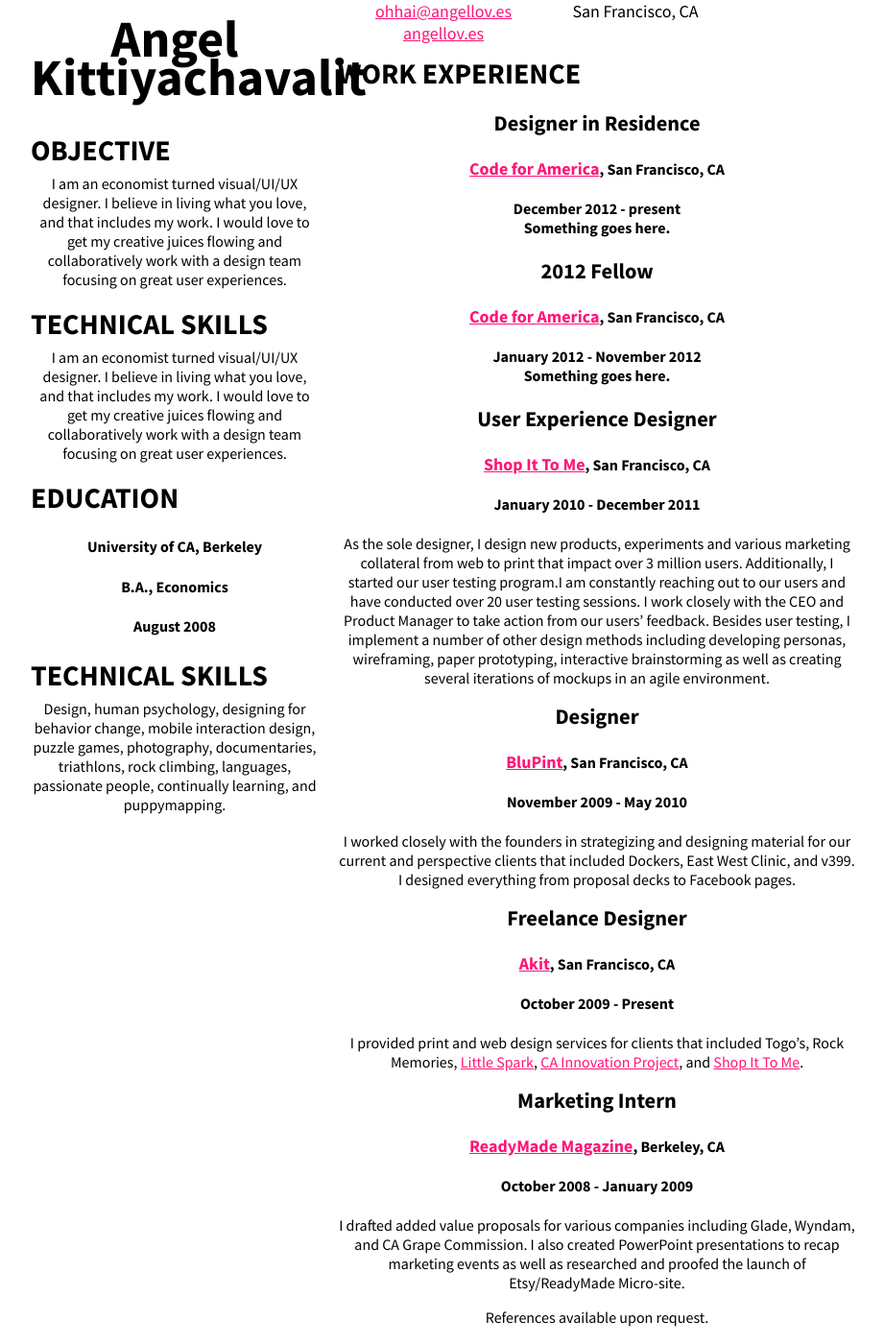
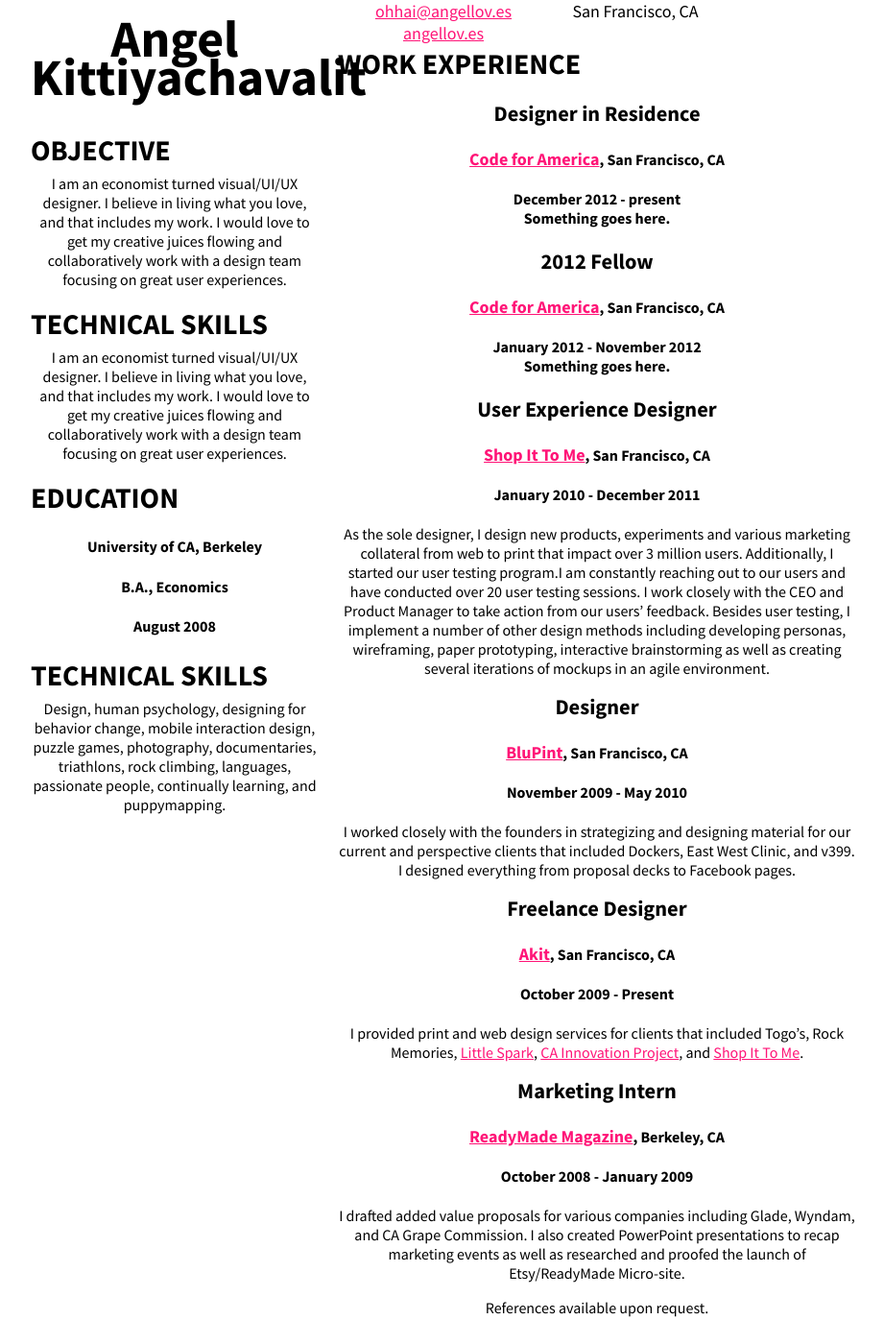
Before and after one commit to ahelkit/angellov.es, a Jekyll site: the page resumes/index.html, which Jekyll copies as it is, in a window 1280 px wide. Shown: the whole page at 96% size, without its empty margins (68-989 px from the left). Built offline with Jekyll 4.4.1, drawn with Linux system fonts in a browser that asks for light colours; comment, search, counter and statistics services are not loaded.

Commit message:
Removed unnecessary margins

```diff
--- a/css/main.css
+++ b/css/main.css
@@ -26,7 +26,7 @@ h1 {
 
 h2 {
   font-size: 30px;
-  margin: 10px 0px 5px;
+  margin: 0px 0px 5px;
   text-transform: uppercase;
   text-align: left;
 }
@@ -58,6 +58,8 @@ p {
 .container{
   position: relative;
   top: 32%;
+  padding: 75px 0px;
+  box-sizing: border-box;
 }
 
 #backtotop {
@@ -160,7 +162,7 @@ p {
   height: 50px;
   text-transform: uppercase;
   max-width: 960px;
-  padding-top: 3px;
+  padding: 3px 0px 0px;
 }
 
 .navbar .navbar-brand {
@@ -222,6 +224,10 @@ p {
   margin-bottom: 75px;
 }
 
+#work .worksections:last-child {
+  margin-bottom: 0px;
+}
+
 #work .worksections img {
   max-width: 600px;
   padding-top: 17px;
@@ -233,10 +239,6 @@ p {
 
 #random {
   background: #FDF571;
-}
-
-#random .container {
-  padding: 75px 0px;
 }
 
 #random .work {
@@ -354,7 +356,7 @@ p {
 #contact p {
   font-size: 34px;
   line-height: 54px;
-  margin: 50px auto 20px;
+  margin: 0px auto 20px;
 }
 
 #contact ul {
```
Also changed, not shown: 1 other file.
